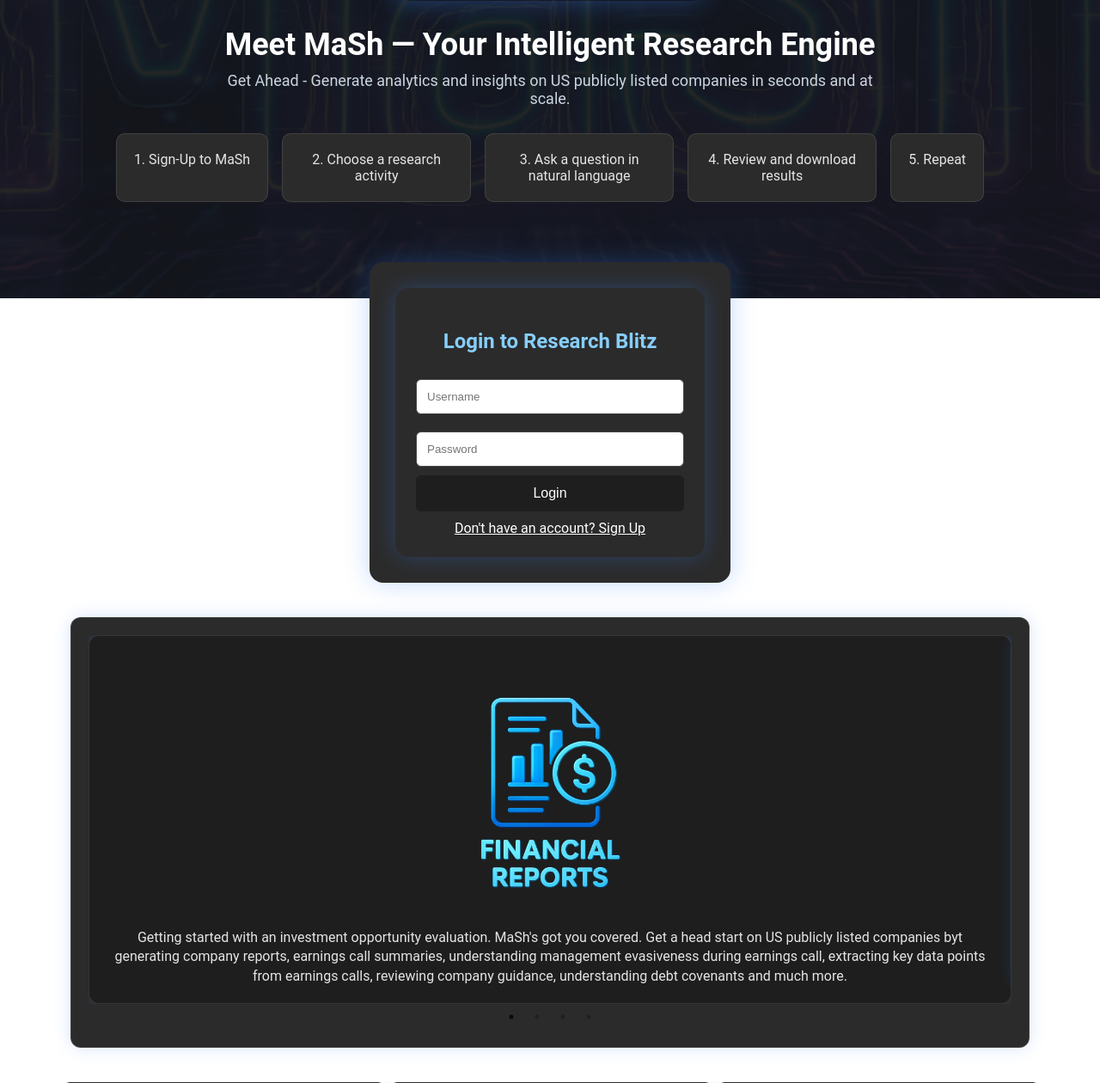
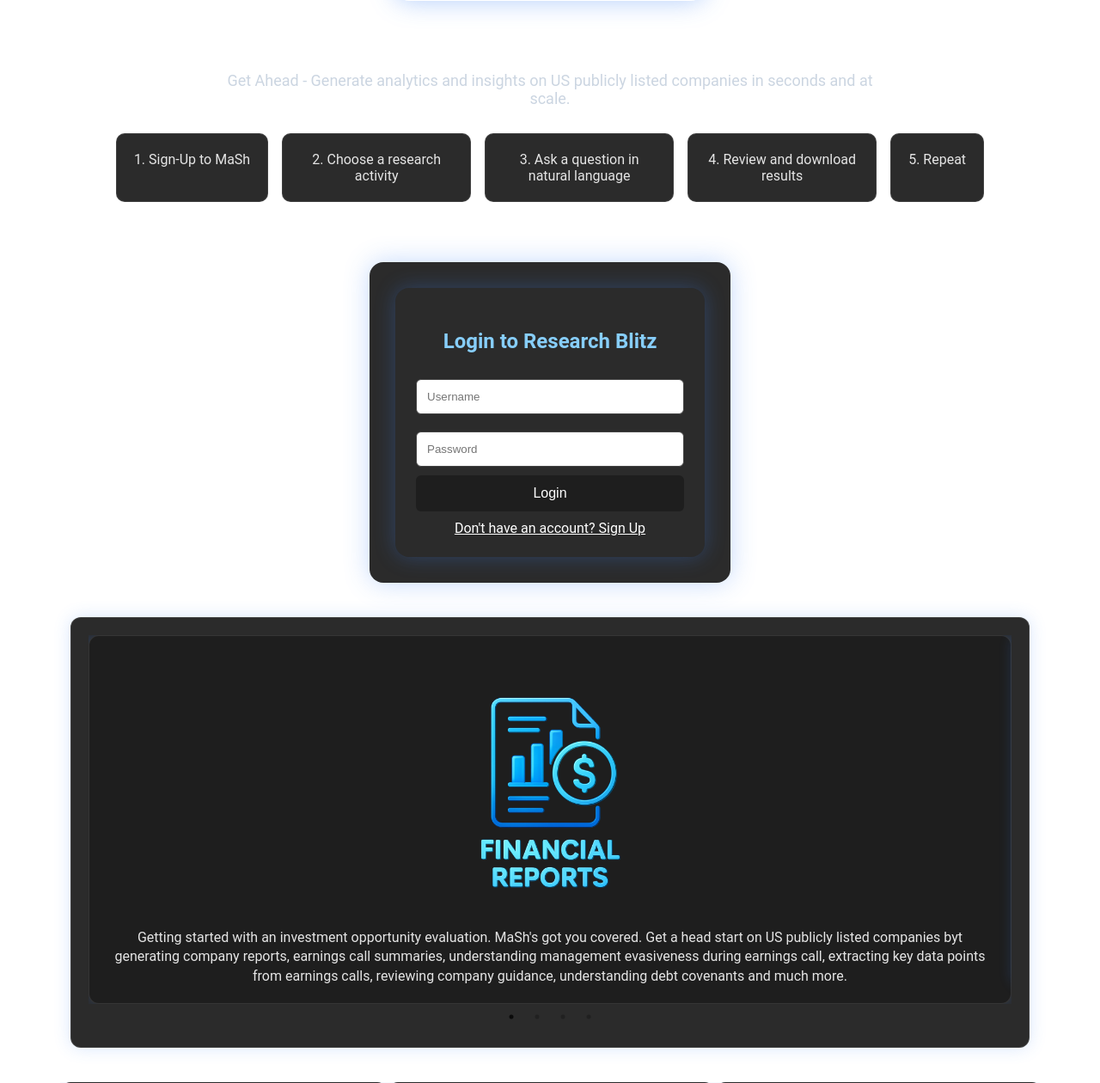
Before and after one commit to AGS1979/mash_analytics, a Flask app: page /login in a window 1280 px wide. Shown: the part 453-1713 px from the top of the page at 86% size. Run offline with Flask 3, Linux system fonts and the light colour scheme; parts of the project's set-up code (start-up, migrations or seed data) failed here and were passed over; some libraries are stand-ins or nearby versions.

Commit message:
changes to styles and login

```diff
--- a/static/css/styles.css
+++ b/static/css/styles.css
@@ -26,9 +26,7 @@ body::before {
     Combine the linear-gradient with your image for a darker overlay.
     Increase or decrease the RGBA alpha (0.6 -> 0.7, 0.8, etc.) to fade more.
   */
-  background:
-    linear-gradient(rgba(0, 0, 0, 0.85), rgba(0, 0, 0, 0.85)),
-    url("../images/AI.png") no-repeat center center / cover;
+
   z-index: -1;
 }
 
```
